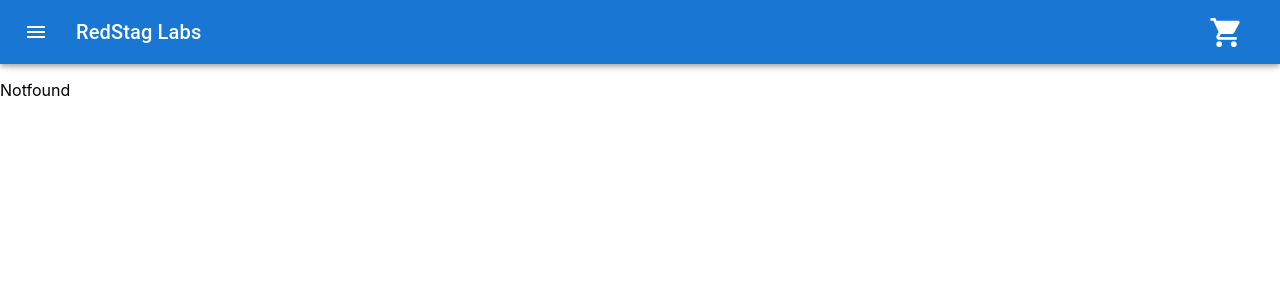
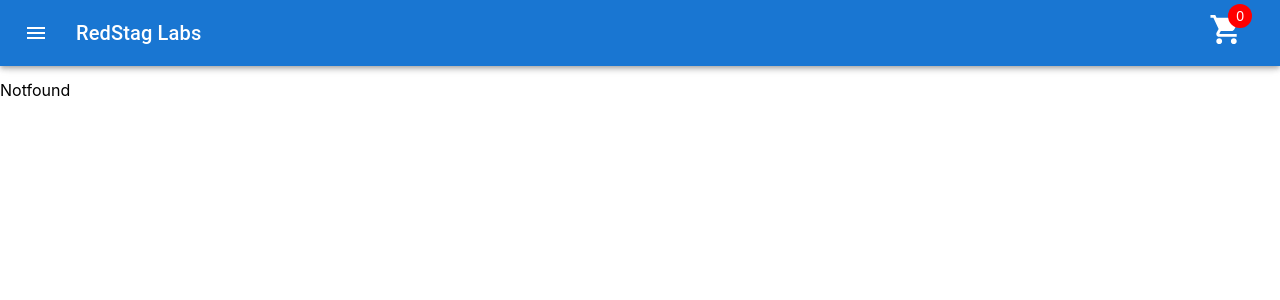
Before and after one commit to mehranbhat7/React-Ecommerce-app, a React (Create React App) app: page /products in a window 1280 px wide. Shown: the top 300 px of the page. Built offline with nearby package versions, Linux system fonts and the light colour scheme.

Commit message:
Cart added

```diff
--- a/src/App.js
+++ b/src/App.js
@@ -19,6 +19,7 @@ import ProductDetails from "./components/ProductDetails";
 import Notfound from "./Notfound";
 
 function App() {
+  const [cartCount, setCartCount] = useState(0);
   const [drawerOpen, setDrawerOpen] = useState(false);
 
   const toggleDrawer = (open) => (event) => {
@@ -96,7 +97,23 @@ function App() {
               aria-label="cart"
               onClick={toggleDrawer(true)}
             >
-              <ShoppingCartIcon fontSize="large" />
+              <div style={{ position: "relative" }}>
+                <ShoppingCartIcon fontSize="large" />
+                <span
+                  style={{
+                    position: "absolute",
+                    top: -8,
+                    right: -8,
+                    backgroundColor: "red",
+                    borderRadius: "50%",
+                    padding: "4px 8px",
+                    fontSize: "14px",
+                    color: "white",
+                  }}
+                >
+                  {cartCount}
+                </span>
+              </div>
             </IconButton>
           </Toolbar>
         </AppBar>
@@ -113,7 +130,10 @@ function App() {
 
       <Routes>
         <Route path="/" element={<Products />} />
-        <Route path="/products/:id" element={<ProductDetails />} />
+        <Route
+          path="/products/:id"
+          element={<ProductDetails setCartCount={setCartCount} />}
+        />
         <Route path="*" element={<Notfound />} />
       </Routes>
     </>
--- a/src/components/ProductDetails.jsx
+++ b/src/components/ProductDetails.jsx
@@ -10,7 +10,7 @@ import CardActionArea from "@mui/material/CardActionArea";
 import Stack from "@mui/material/Stack";
 import Button from "@mui/material/Button";
 
-const ProductDetails = () => {
+const ProductDetails = ({ setCartCount }) => {
   const { id } = useParams();
   const [product, setProduct] = useState(null);
 
@@ -24,7 +24,10 @@ const ProductDetails = () => {
     return null;
   }
   function handleBuy() {
-    alert("Product bought successfully!");
+    alert("Product purchased");
+  }
+  function handleAddToCart() {
+    setCartCount((prevCount) => prevCount + 1);
   }
 
   return (
@@ -65,7 +68,7 @@ const ProductDetails = () => {
           <Button variant="contained" color="success" onClick={handleBuy}>
             Buy Now
           </Button>
-          <Button variant="outlined" color="error">
+          <Button variant="outlined" color="error" onClick={handleAddToCart}>
             Add to Cart
           </Button>
         </Stack>
```
